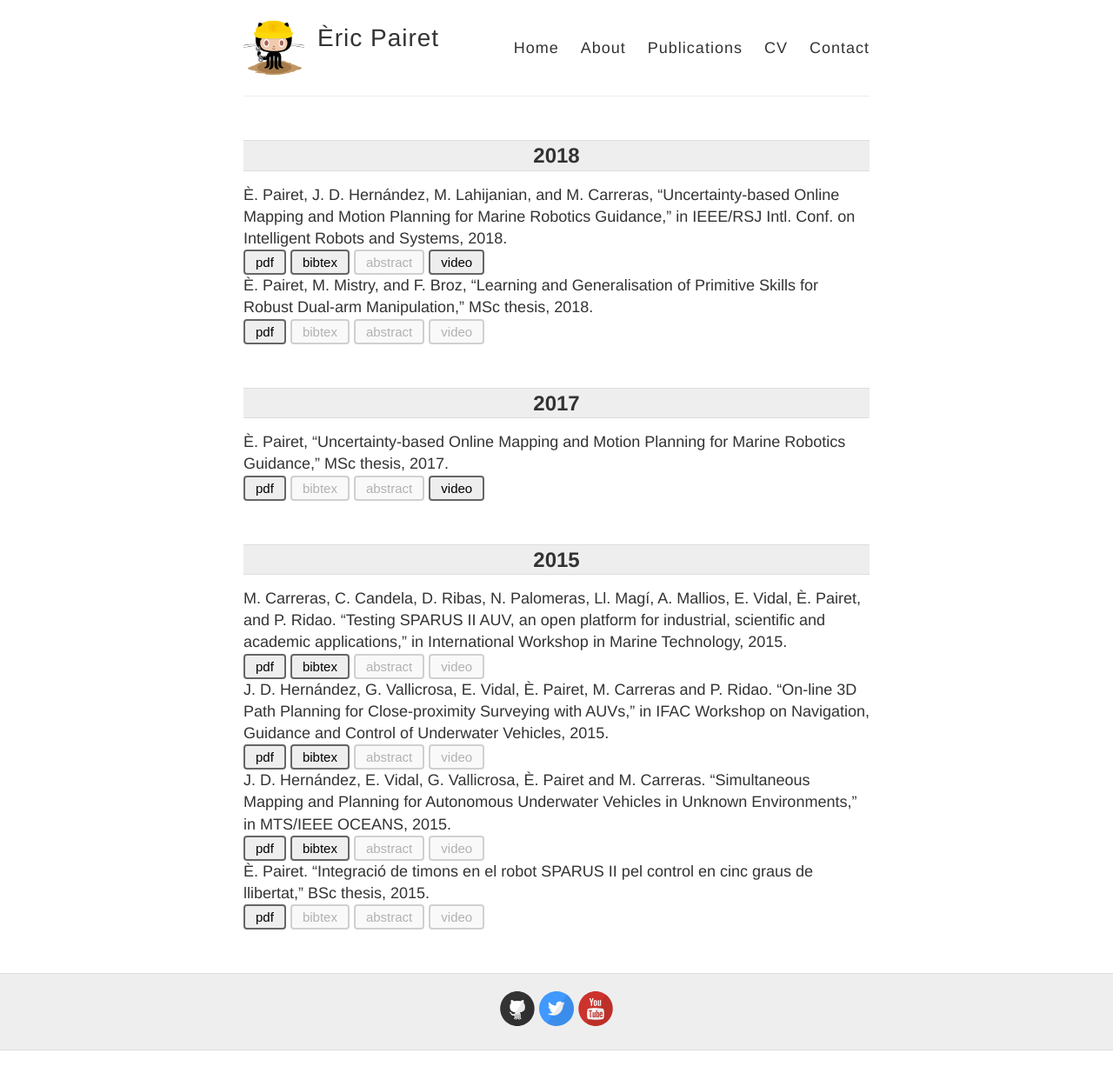
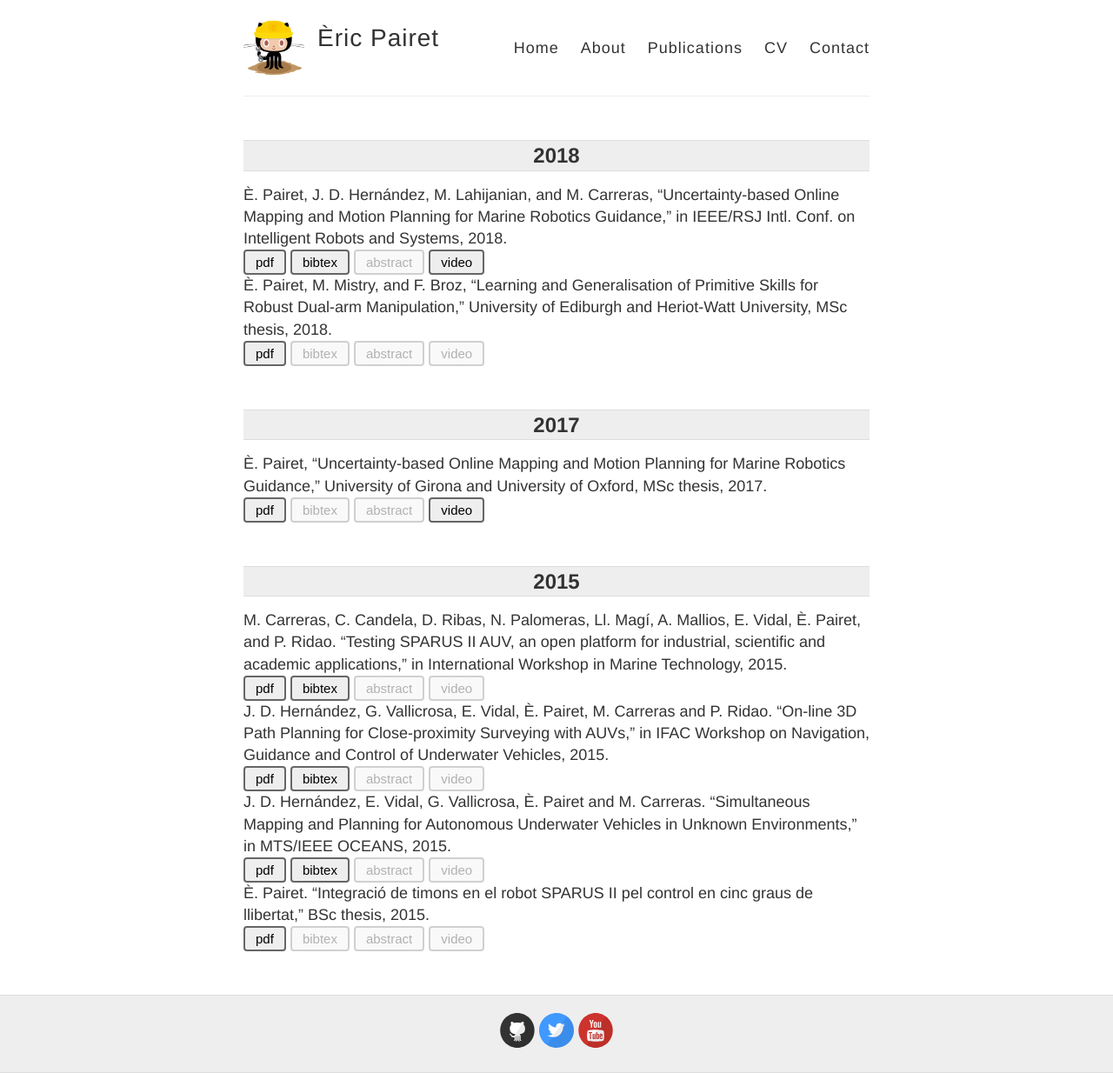
Before and after one commit to ericpairet/ericpairet.github.io, a Jekyll site: the page built from xtra/nav_tabs/publications.md, in a window 1280 px wide. Shown: the whole page at 87% size. Built offline with Jekyll 4.4.1, drawn with Linux system fonts in a browser that asks for light colours; before the commit the page ends 1208 px from its top, so only the background shows below that.

Commit message:
Include university in MSc thesis

```diff
--- a/_data/2017.yaml
+++ b/_data/2017.yaml
@@ -1,4 +1,4 @@
-- name: È. Pairet, “Uncertainty-based Online Mapping and Motion Planning for Marine Robotics Guidance,” MSc thesis, 2017.
+- name: È. Pairet, “Uncertainty-based Online Mapping and Motion Planning for Marine Robotics Guidance,” University of Girona and University of Oxford, MSc thesis, 2017.
   pdf: 17_MSc_dissertation_eric_oneside.pdf
   bibtex:
   youtube: https://youtu.be/dTejsNqNC00
--- a/_data/2018.yaml
+++ b/_data/2018.yaml
@@ -3,7 +3,7 @@
   bibtex: 18pairet2018uncertainty.txt
   youtube: https://youtu.be/dTejsNqNC00
 
-- name: È. Pairet, M. Mistry, and F. Broz, “Learning and Generalisation of Primitive Skills for Robust Dual-arm Manipulation," MSc thesis, 2018.
+- name: È. Pairet, M. Mistry, and F. Broz, “Learning and Generalisation of Primitive Skills for Robust Dual-arm Manipulation," University of Ediburgh and Heriot-Watt University, MSc thesis, 2018.
   pdf: 18pairet2018learning.pdf
   bibtex:
   youtube:
```
